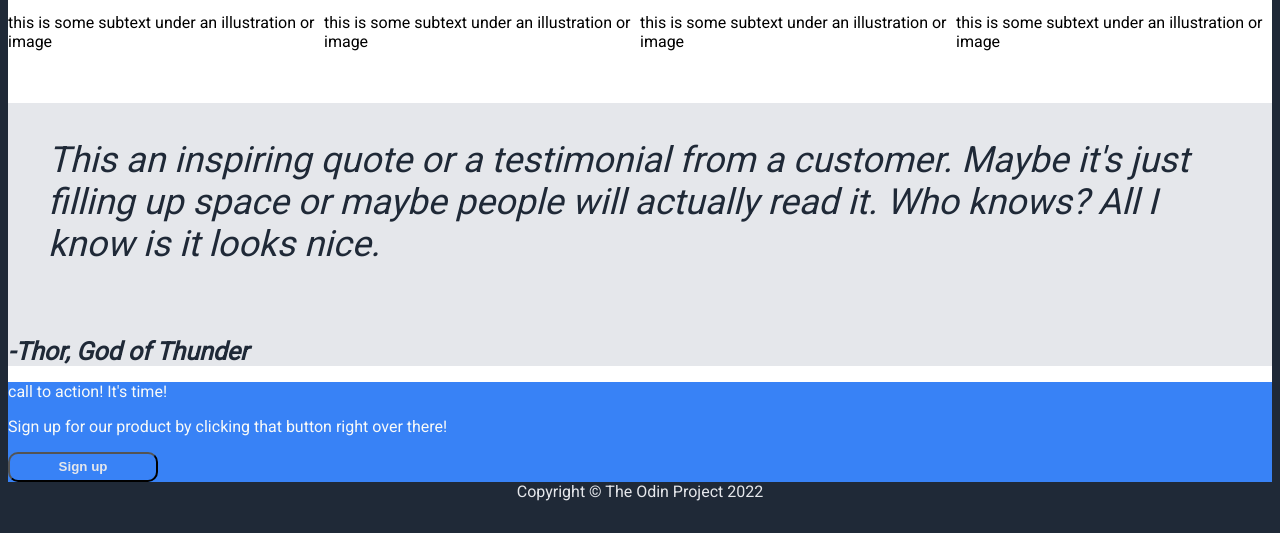
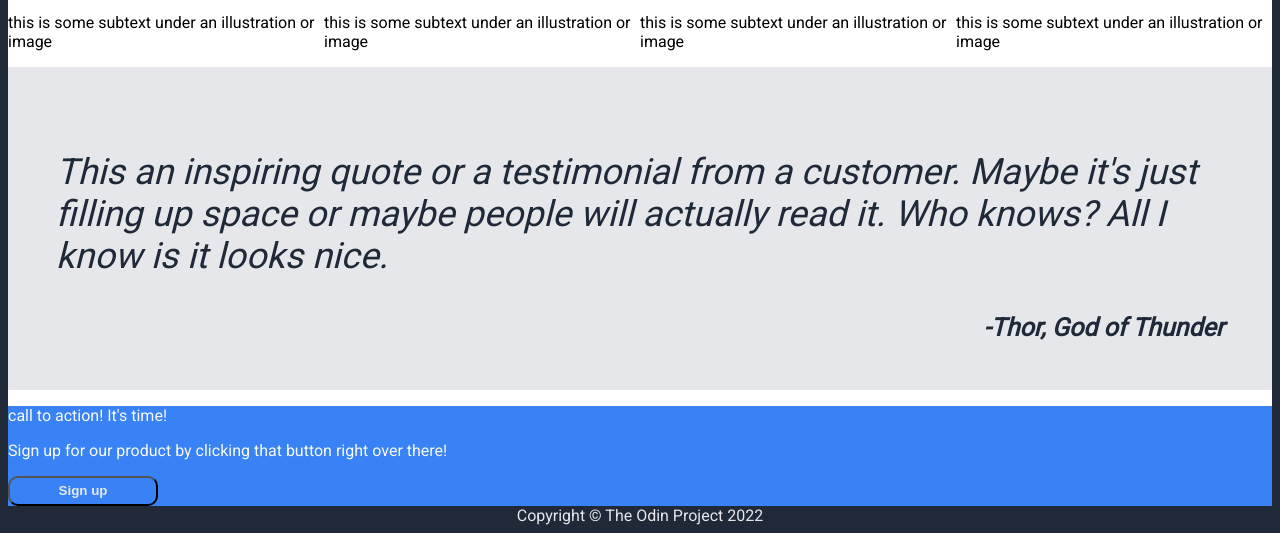
Before and after one commit to scott-standaert/odin-landing-page, a plain HTML site: page index.html in a window 1280 px wide. Shown: the part 550-1083 px from the top of the page. Before the commit the page ends 1059 px from the top, so only its background shows below. Drawn offline with Linux system fonts and the light colour scheme.

Commit message:
add flexbox to quote section

```diff
--- a/style.css
+++ b/style.css
@@ -39,9 +39,13 @@ blockquote {
     display: flex;
     justify-content: center;
     align-items: center;
+    padding: 0px;
+    margin: 0px;
 }
 
 figcaption {
+    display: flex;
+    justify-content: flex-end;
     font-size: 25px;
     font-weight: 600;
 }
@@ -104,10 +108,13 @@ footer {
 }
 
 .quote {
+    display: flex;
+    flex-direction: column;
     background-color: #E5E7EB;
     font-size: 36px;
     font-style: italic;
     color: #1F2937;
+    padding: 48px;
 }
 
 .action {
```
Also changed, not shown: index.html (+2 -2 lines).
